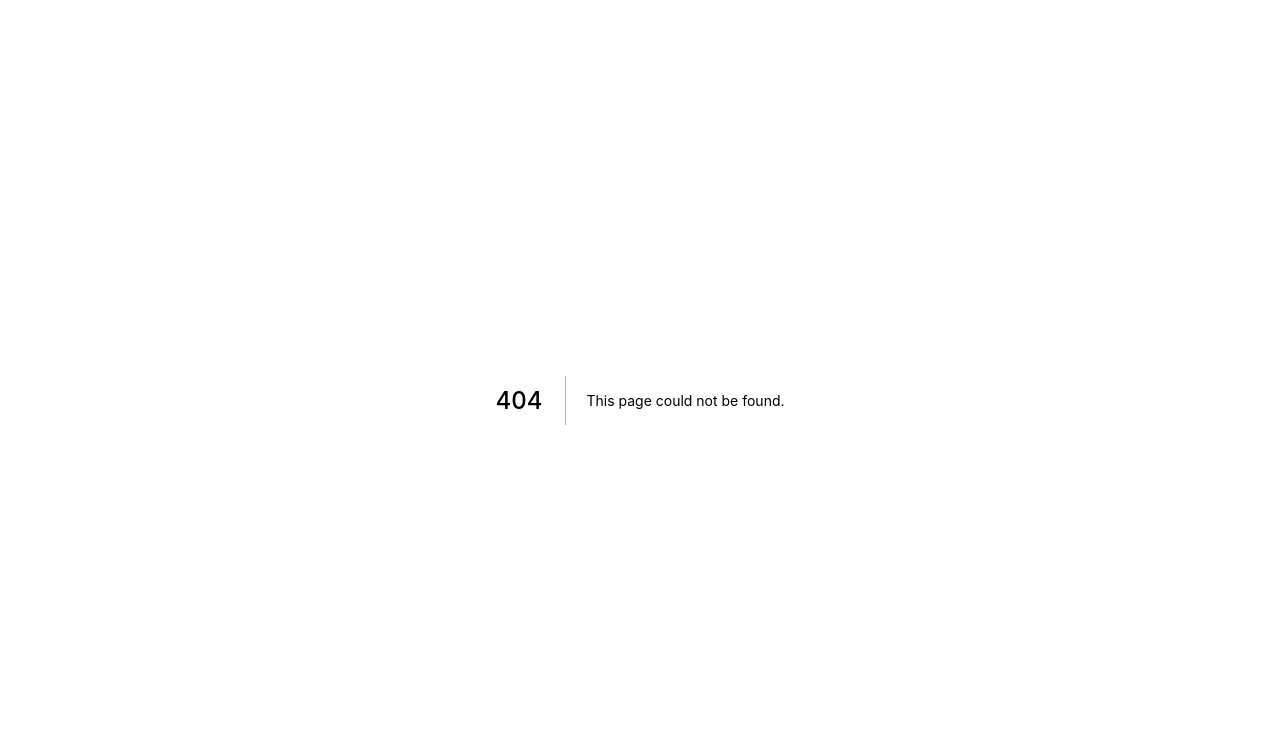
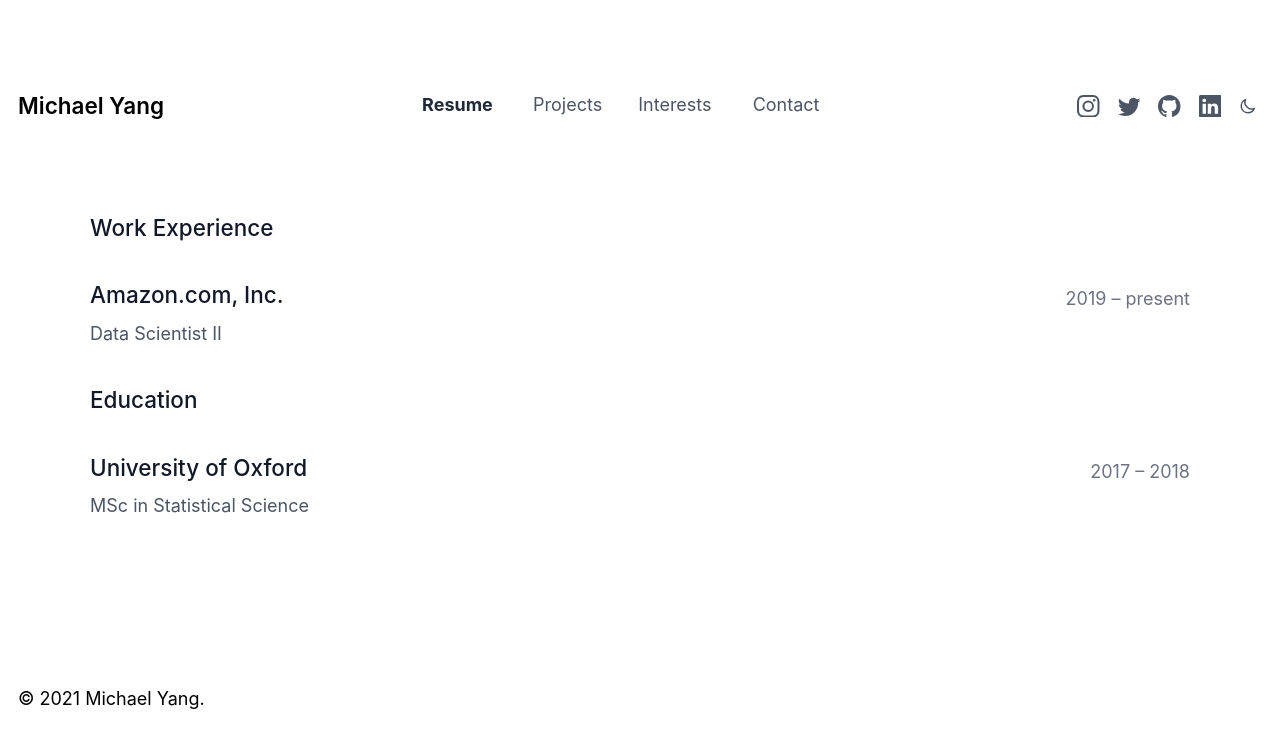
Before and after one commit to mch-yang/michaely.me, a Next.js app: page /resume in a window 1280 px wide. Before the commit this address had no page. Shown: the top 748 px of the page. Built offline with nearby package versions, Linux system fonts and the light colour scheme.

Commit message:
Add resume component and page

```diff
--- a/components/Navbar.js
+++ b/components/Navbar.js
@@ -14,8 +14,8 @@
   }, []);
 
   return (
-    <div className="max-w-6xl  mx-auto px-4 py-10 md:py-20">
-      <div className="flex  md:flex-row justify-between items-center">
+    <div className="max-w-6xl mx-auto px-4 py-10 md:py-20">
+      <div className="flex md:flex-row justify-between items-center">
 
         <div className="flex flex-col">
           <Link href="/">
@@ -28,30 +28,15 @@
         </div>
 
         <div className="space-x-8 hidden md:block">
-          <Link href="/about">
+          <Link href="/resume">
             <a
               className={`text-base  ${
-                router.asPath === "/about"
+                router.asPath === "/resume"
                   ? "text-gray-800 font-bold dark:text-gray-400"
                   : "text-gray-600 dark:text-gray-300 font-normal "
               }`}
             >
-              About{" "}
-              {router.asPath === "/about" && (
-                <svg
-                  xmlns="http://www.w3.org/2000/svg"
-                  width="16"
-                  height="16"
-                  fill="currentColor"
-                  className="bi bi-arrow-down inline-block h-3 w-3"
-                  viewBox="0 0 16 16"
-                >
-                  <path
-                    fillRule="evenodd"
-                    d="M8 1a.5.5 0 0 1 .5.5v11.793l3.146-3.147a.5.5 0 0 1 .708.708l-4 4a.5.5 0 0 1-.708 0l-4-4a.5.5 0 0 1 .708-.708L7.5 13.293V1.5A.5.5 0 0 1 8 1z"
-                  />
-                </svg>
-              )}
+              Resume{" "}
             </a>
           </Link>
 
@@ -64,48 +49,18 @@
               }`}
             >
               Projects
-              {router.asPath === "/projects" && (
-                <svg
-                  xmlns="http://www.w3.org/2000/svg"
-                  width="16"
-                  height="16"
-                  fill="currentColor"
-                  className="bi bi-arrow-down inline-block h-3 w-3"
-                  viewBox="0 0 16 16"
-                >
-                  <path
-                    fillRule="evenodd"
-                    d="M8 1a.5.5 0 0 1 .5.5v11.793l3.146-3.147a.5.5 0 0 1 .708.708l-4 4a.5.5 0 0 1-.708 0l-4-4a.5.5 0 0 1 .708-.708L7.5 13.293V1.5A.5.5 0 0 1 8 1z"
-                  />
-                </svg>
-              )}
             </a>
           </Link>
 
-          <Link href="/experience">
+          <Link href="/interests">
             <a
               className={`text-base  ${
-                router.asPath === "/experience"
+                router.asPath === "/interests"
                   ? "text-gray-800 font-bold dark:text-gray-400"
                   : "text-gray-600 dark:text-gray-300 font-normal "
               }`}
             >
-              Experience{" "}
-              {router.asPath === "/experience" && (
-                <svg
-                  xmlns="http://www.w3.org/2000/svg"
-                  width="16"
-                  height="16"
-                  fill="currentColor"
-                  className="bi bi-arrow-down inline-block h-3 w-3"
-                  viewBox="0 0 16 16"
-                >
-                  <path
-                    fillRule="evenodd"
-                    d="M8 1a.5.5 0 0 1 .5.5v11.793l3.146-3.147a.5.5 0 0 1 .708.708l-4 4a.5.5 0 0 1-.708 0l-4-4a.5.5 0 0 1 .708-.708L7.5 13.293V1.5A.5.5 0 0 1 8 1z"
-                  />
-                </svg>
-              )}
+              Interests{" "}
             </a>
           </Link>
 
@@ -118,21 +73,6 @@
               }`}
             >
               Contact
-              {router.asPath === "/contact" && (
-                <svg
-                  xmlns="http://www.w3.org/2000/svg"
-                  width="16"
-                  height="16"
-                  fill="currentColor"
-                  className="bi bi-arrow-down inline-block h-3 w-3"
-                  viewBox="0 0 16 16"
-                >
-                  <path
-                    fillRule="evenodd"
-                    d="M8 1a.5.5 0 0 1 .5.5v11.793l3.146-3.147a.5.5 0 0 1 .708.708l-4 4a.5.5 0 0 1-.708 0l-4-4a.5.5 0 0 1 .708-.708L7.5 13.293V1.5A.5.5 0 0 1 8 1z"
-                  />
-                </svg>
-              )}
             </a>
           </Link>
         </div>
@@ -201,7 +141,7 @@
           <button
             aria-label="Toggle Dark Mode"
             type="button"
-            className="w-10 h-10 p-3 rounded focus:outline-none"
+            className="w-5 h-5 rounded focus:outline-none"
             onClick={() => setTheme(theme === "dark" ? "light" : "dark")}
           >
             {mounted && (
--- /dev/null
+++ b/components/ResumeItem.js
@@ -0,0 +1,15 @@
+export default function ResumeItem({company, text, year}) {
+  return (
+      <div className="max-w-6xl mx-auto mb-8 items-center px-20">
+        <div className="flex flex-col justify-between items-center md:flex-row">
+          <h4 className="flex mb-2 text-lg font-medium text-gray-900 md:text-xl dark:text-gray-100">
+            {company}
+          </h4>
+          <p className="w-32 mb-4 text-left text-gray-500 md:text-right md:mb-0">
+            {year}
+          </p>
+        </div>
+        <p className="text-gray-600 dark:text-gray-400">{text}</p>
+      </div>
+  )
+}
--- /dev/null
+++ b/pages/resume.js
@@ -0,0 +1,36 @@
+import Container from "../components/Container";
+import ResumeItem from "../components/ResumeItem";
+
+export default function Resume() {
+  return (
+    <Container
+      title="Resume – Michael Yang"
+      description="Experience"
+    >
+      <div className="max-w-6xl mx-auto w-auto mb-8 px-20">
+          <h4 className="flex mb-2 text-xl font-medium text-gray-900 md:text-xl dark:text-gray-100">
+            Work Experience
+          </h4>
+      </div>
+
+      <ResumeItem
+        company="Amazon.com, Inc."
+        year="2019 – present"
+        text="Data Scientist II"
+      />
+
+      <div className="max-w-6xl mx-auto w-auto mb-8 px-20">
+          <h4 className="flex mb-2 text-xl font-medium text-gray-900 md:text-xl dark:text-gray-100">
+            Education
+          </h4>
+      </div>
+
+      <ResumeItem
+        company="University of Oxford"
+        year="2017 – 2018"
+        text="MSc in Statistical Science"
+      />
+
+    </Container>
+  );
+}
```
